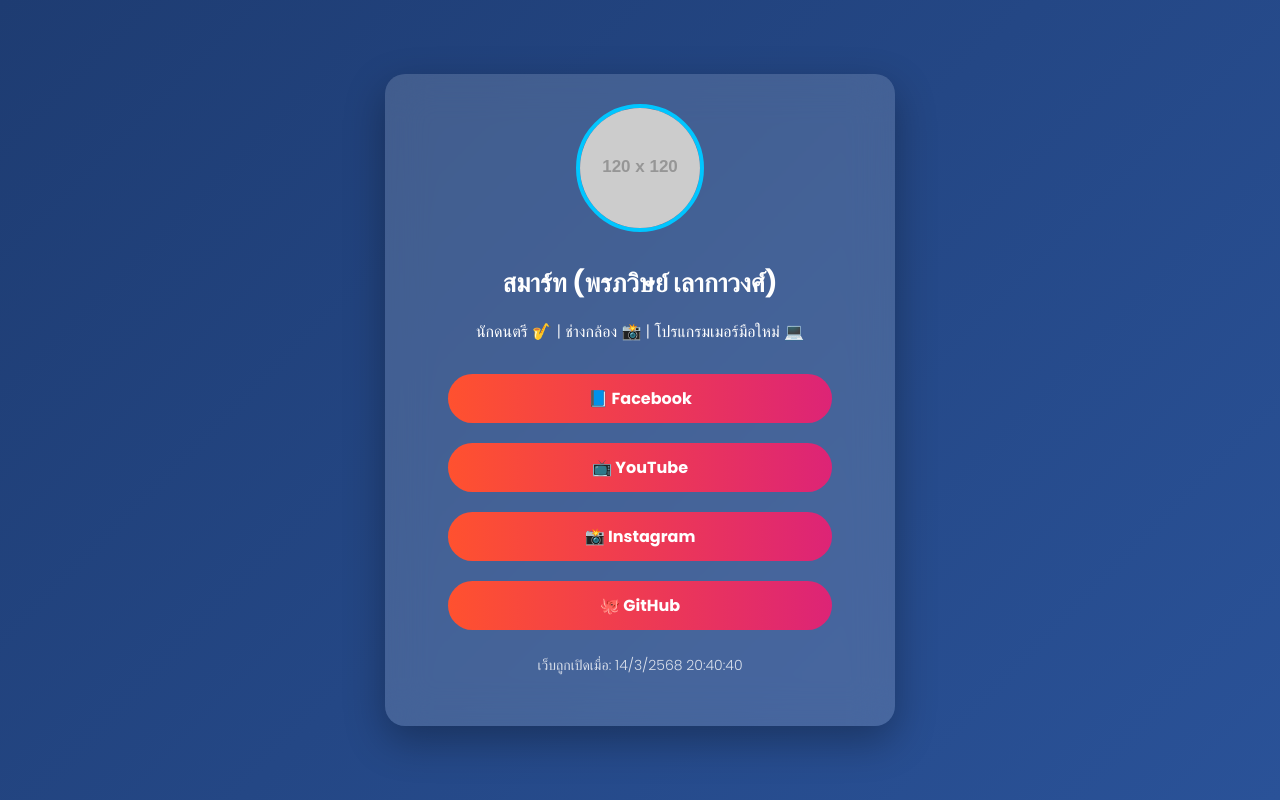
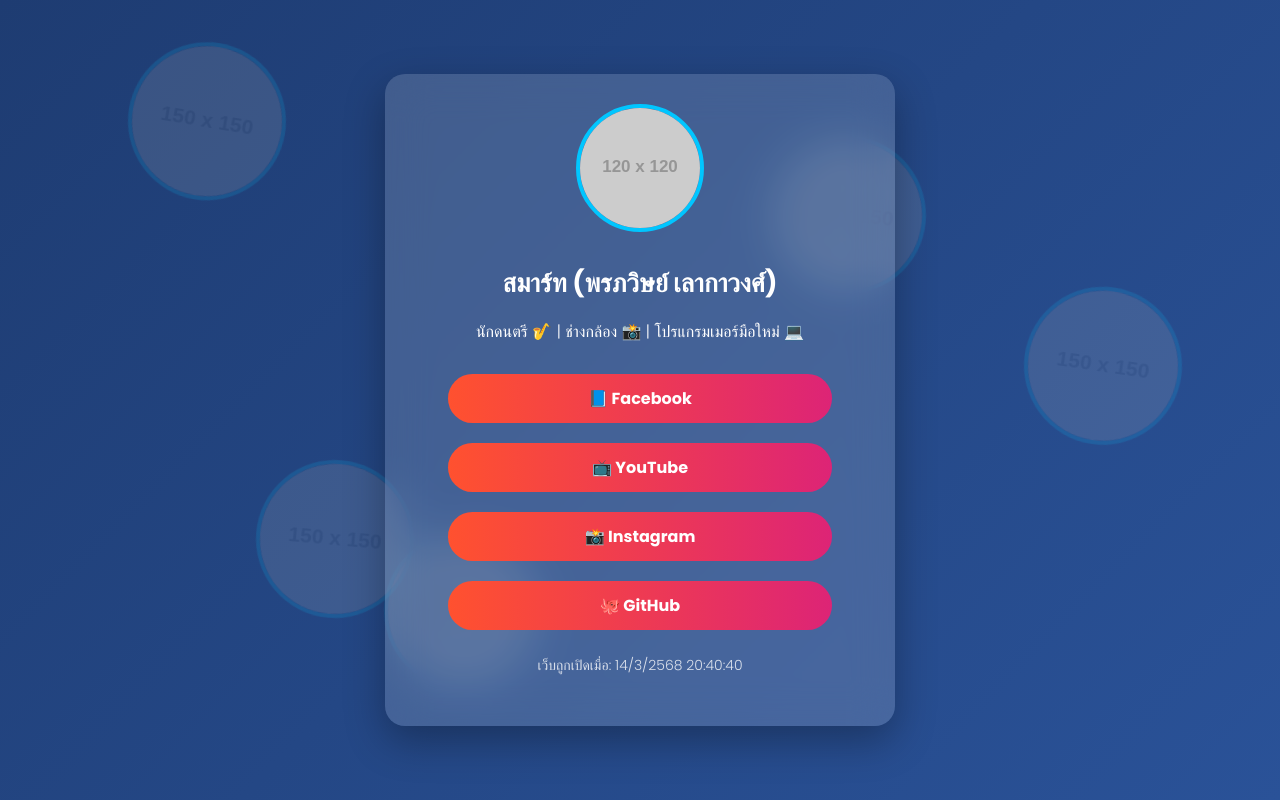
Before and after one commit to smart23366/smart, a plain HTML site: page index.html in a window 1280 px wide. Drawn offline with Linux system fonts and the light colour scheme; placeholder pictures from the web are drawn by us.

Commit message:
index.html

```diff
--- a/index.html
+++ b/index.html
@@ -16,6 +16,7 @@
             justify-content: center;
             align-items: center;
             height: 100vh;
+            overflow: hidden;
         }
 
         .container {
@@ -79,9 +80,65 @@
             font-size: 14px;
             opacity: 0.8;
         }
+
+        /* Background Images */
+        .background-icons {
+            position: absolute;
+            width: 100%;
+            height: 100%;
+            top: 0;
+            left: 0;
+            z-index: 0;
+        }
+
+        .background-icons img {
+            position: absolute;
+            width: 150px;
+            opacity: 0.15;
+            animation: float 10s infinite alternate ease-in-out;
+        }
+
+        @keyframes float {
+            0% { transform: translateY(0px) rotate(0deg); }
+            50% { transform: translateY(-40px) rotate(10deg); }
+            100% { transform: translateY(0px) rotate(0deg); }
+        }
+
+        /* Positioning images randomly */
+        .background-icons img:nth-child(1) {
+            top: 10%; left: 10%;
+            animation-duration: 12s;
+        }
+
+        .background-icons img:nth-child(2) {
+            top: 40%; left: 80%;
+            animation-duration: 14s;
+        }
+
+        .background-icons img:nth-child(3) {
+            top: 70%; left: 30%;
+            animation-duration: 16s;
+        }
+
+        .background-icons img:nth-child(4) {
+            top: 20%; left: 60%;
+            animation-duration: 18s;
+        }
+
+        .background-icons img:nth-child(5) {
+            top: 60%; left: 20%;
+            animation-duration: 20s;
+        }
     </style>
 </head>
 <body>
+    <div class="background-icons">
+        <img src="https://via.placeholder.com/150" alt="Icon 1">
+        <img src="https://via.placeholder.com/150" alt="Icon 2">
+        <img src="https://via.placeholder.com/150" alt="Icon 3">
+        <img src="https://via.placeholder.com/150" alt="Icon 4">
+        <img src="https://via.placeholder.com/150" alt="Icon 5">
+    </div>
     <div class="container">
         <img src="https://via.placeholder.com/120" alt="Profile Picture">
         <h1>สมาร์ท (พรภวิษย์ เลากาวงศ์)</h1>
```
